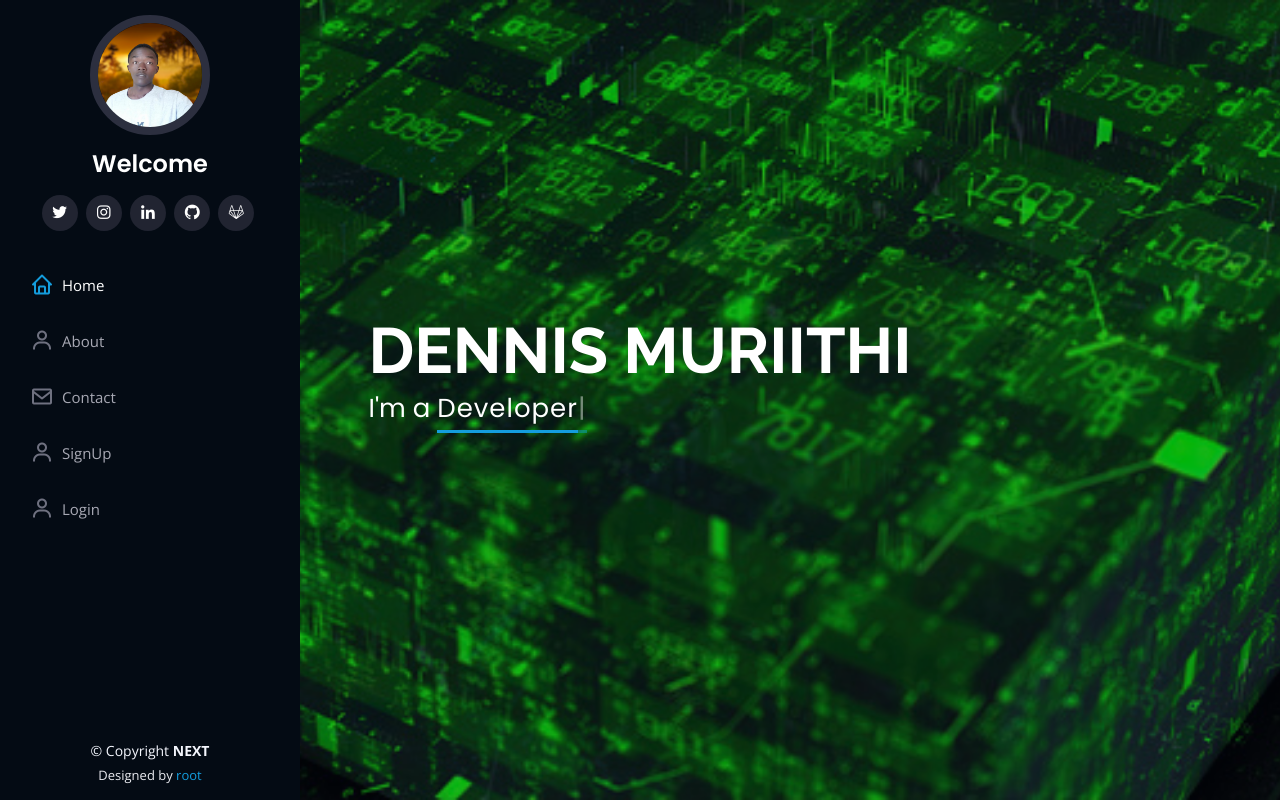
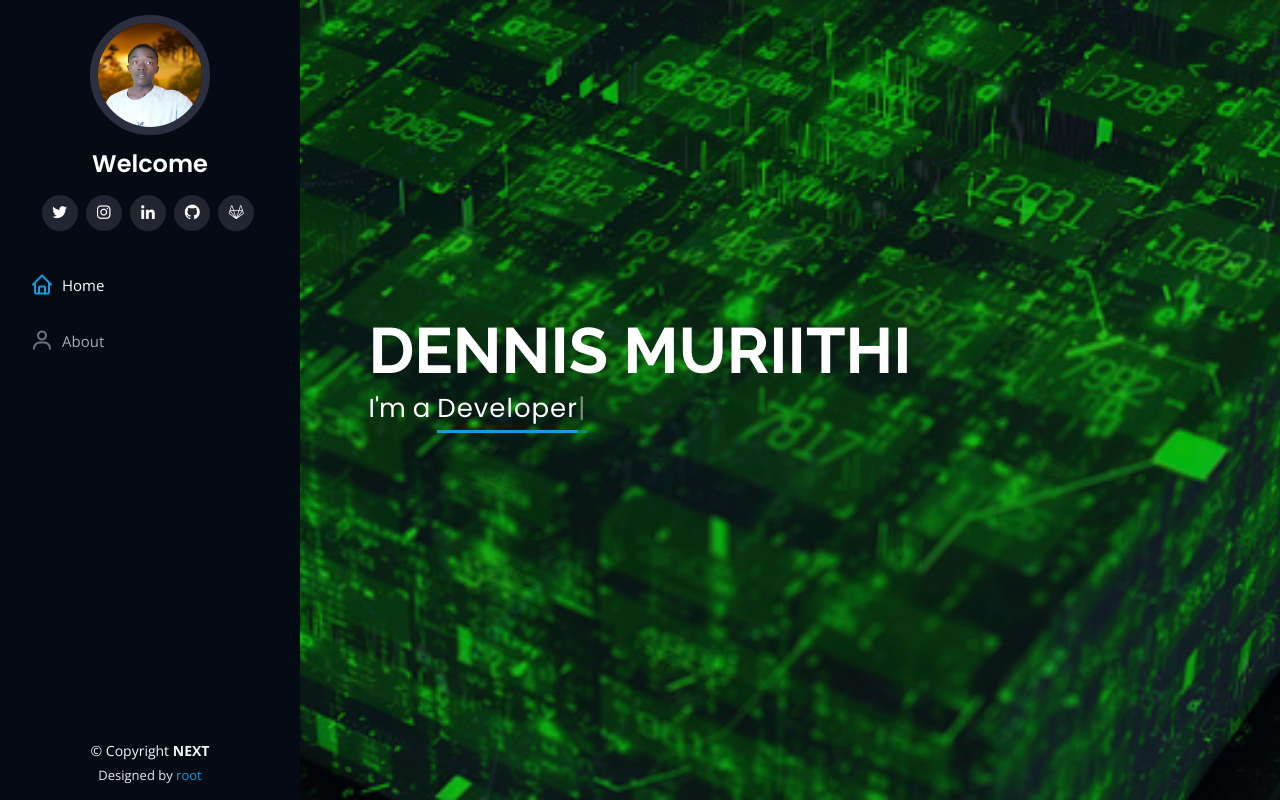
Before and after one commit to GrayArch/portfolio_website, a Django app: page / in a window 1280 px wide. Run offline with Django 3.2, Linux system fonts and the light colour scheme; some libraries are stand-ins or nearby versions.

Commit message:
code commit

```diff
--- a/templates/basic.html
+++ b/templates/basic.html
@@ -58,21 +58,6 @@
         <ul>
           <li><a href="/" class="nav-link scrollto active"><i class="bx bx-home"></i> <span>Home</span></a></li>
           <li><a href="/about" class="nav-link scrollto"><i class="bx bx-user"></i> <span>About</span></a></li>
-          <li><a href="/contact" class="nav-link scrollto"><i class="bx bx-envelope"></i> <span>Contact</span></a></li>
-{% if not request.user.is_authenticated %}
-
-     <li><a href="/auth/signup/" class="nav-link scrollto"><i class="bx bx-user"></i> <span>SignUp</span></a></li>
-
-          <li><a href="/auth/login/" class="nav-link scrollto"><i class="bx bx-user"></i> <span>Login</span></a></li>
-{% else %}
-
-          <li><a href="/auth/logout/" class="nav-link scrollto"><i class="bx bx-user"></i> <span>Logout</span></a></li>
-{% endif %}
-
-
-
-
-
 
 
         </ul>
--- a/templates/home.html
+++ b/templates/home.html
@@ -1,5 +1,5 @@
 {% extends 'basic.html' %}
-{% block title %} root | portfolio {% endblock title %}
+{% block title %}root | portfolio {% endblock title %}
 {% block hero %}
   <section id="hero" class="d-flex flex-column justify-content-center align-items-center">
     <div class="hero-container" data-aos="fade-in">
```
Also changed, not shown: static/assets/img/Technology_Logo_-_Made_with_PosterMyWall-removebg-preview.png (added).
